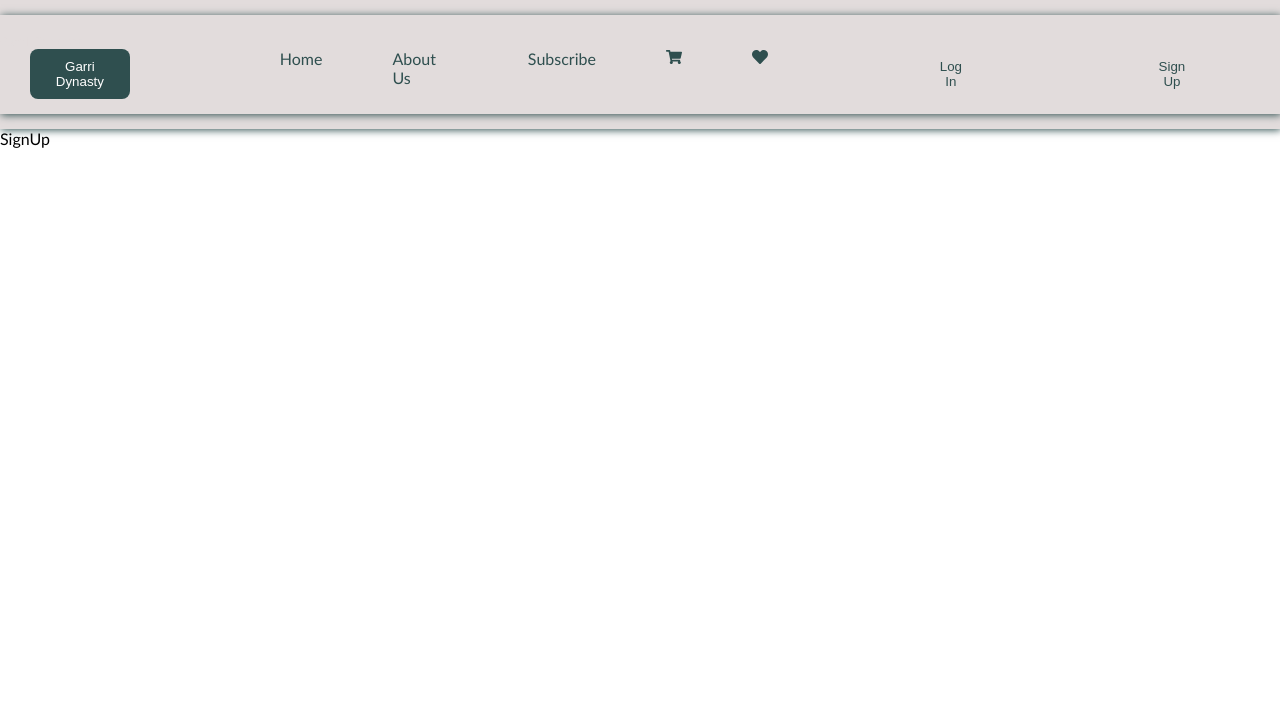
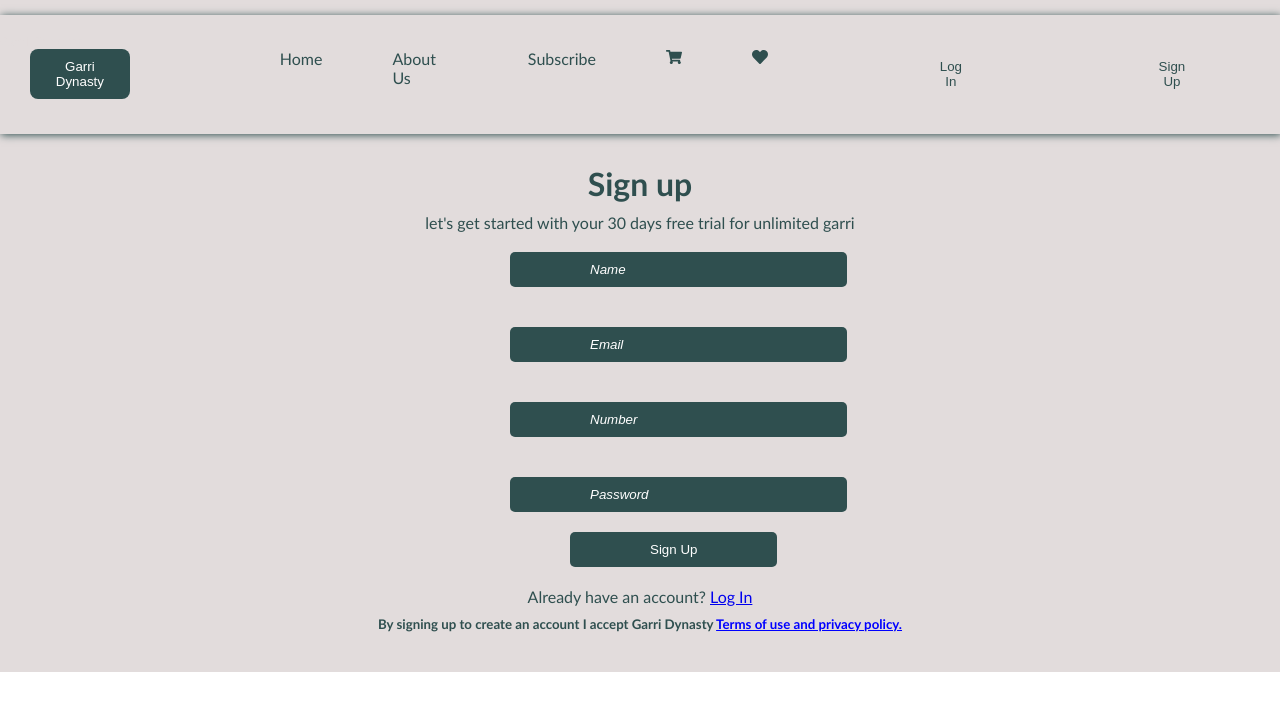
Before and after one commit to patrickiyiakimo/garri-dynasty, a React (Create React App) app: page /signup in a window 1280 px wide. Shown: the top 710 px of the page. Built offline with nearby package versions, Linux system fonts and the light colour scheme.

Commit message:
updated signup page

```diff
--- a/src/index.css
+++ b/src/index.css
@@ -247,6 +247,72 @@ section h3{
   text-align:center;
   color:darkslategray;
 }
+
+/* SIGN UP STYLING  */
+
+.main{
+  background-color:rgb(226, 220, 220);
+  padding-left:10px;
+  padding-top:10px;
+  padding-right:10px;
+  padding-bottom:10px;
+
+}
+
+.signup h1{
+  padding-top:5px;
+  padding-bottom:10px;
+  text-align: center;
+  color:darkslategray;
+}
+.signup p{
+  text-align: center;
+color:darkslategray;
+}
+.signup input{
+  color:rgb(226, 220, 220);
+padding:10px 80px;
+border-radius:5px;
+margin-bottom:20px;
+margin-top:20px;
+margin-left:500px;
+border:none;
+outline:none;
+background-color:darkslategray;
+}
+.signup button{
+  padding:10px 80px;
+  margin-left:560px;
+  background-color: darkslategray;
+  color:white;
+  border:none;
+  border-radius:5px;
+  outline:none;
+  margin-bottom:20px;
+}
+.signup h5{
+  color:darkslategray;
+  text-align: center;
+  padding-top:10px;
+  margin-bottom:30px;
+}
+
+.signup span{
+  color:blue;
+  text-decoration: underline;
+}
+
+
+
+
+
+
+
+
+
+
+
+
 
 
 
--- a/src/navbar/SignUp.jsx
+++ b/src/navbar/SignUp.jsx
@@ -1,9 +1,34 @@
-import React from 'react'
+import React from "react";
 
 const SignUp = () => {
   return (
-    <div>SignUp</div>
-  )
-}
+    <div className="main">
+      <div className="signup">
+        <h1>Sign up</h1>
+        <p>
+          let's get started with your 30 days free trial for unlimited garri
+        </p>
+        <form>
+          <input type="text" name="text" required placeholder="Name" />
+          <br />
+          <input type="text" name="text" required placeholder="Email" />
+          <br />
+          <input type="number" name="text" required placeholder="Number" />
+          <br />
+          <input type="password" name="text" required placeholder="Password" />
+          <br />
+          <button>Sign Up</button>
+          <p>
+            Already have an account? <a href="/">Log In</a>
+          </p>
+          <h5>
+            By signing up to create an account I accept Garri Dynasty{" "}
+            <span>Terms of use and privacy policy.</span>
+          </h5>
+        </form>
+      </div>
+    </div>
+  );
+};
 
-export default SignUp
+export default SignUp;
```
